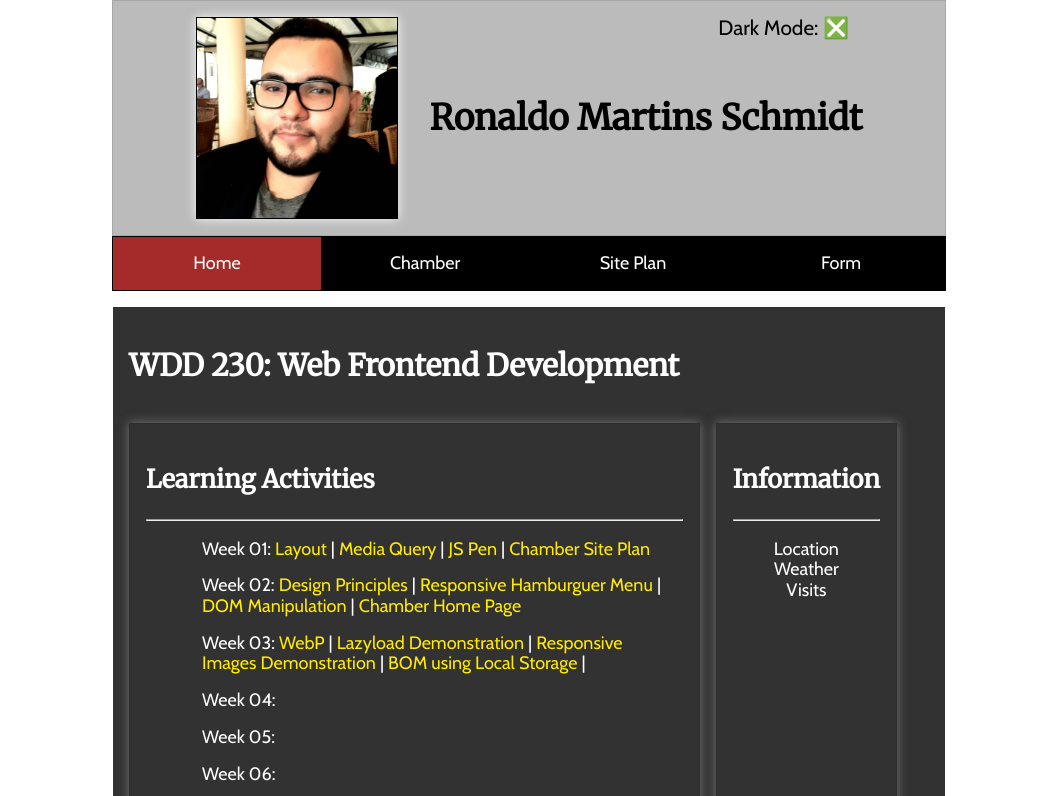
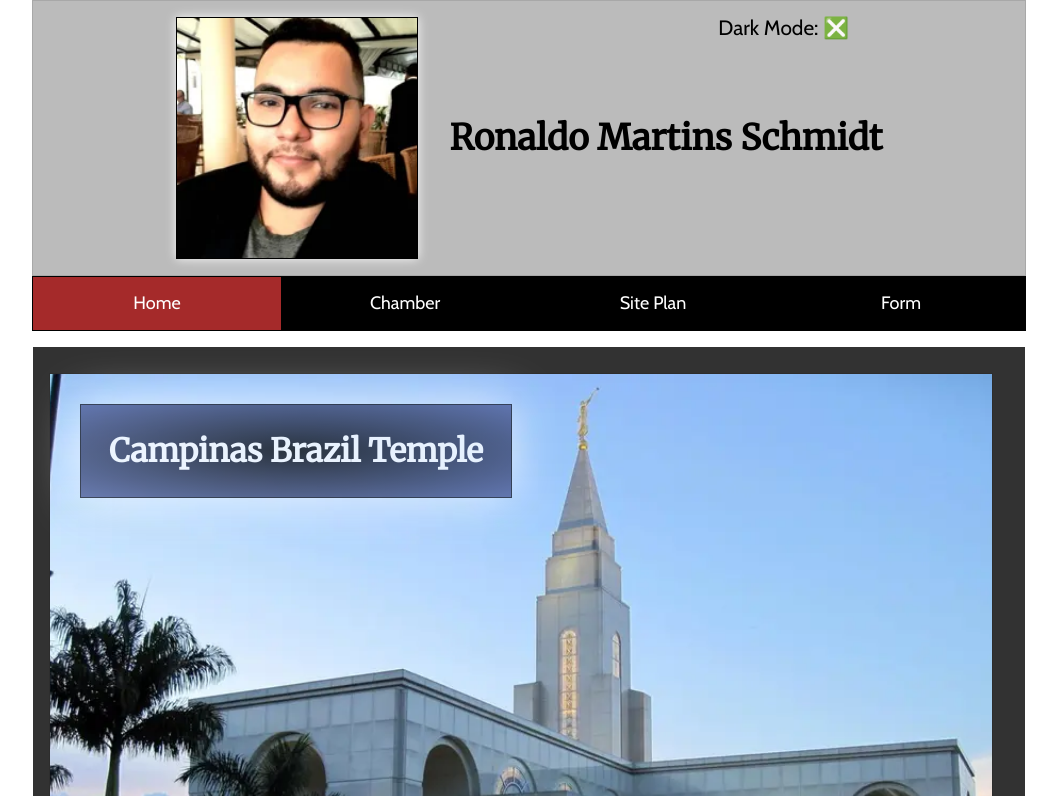
Before and after one commit to alwaid42/wdd230, a plain HTML site: page index.html in a window 1280 px wide. Both pictures are taken after a click on the element "Dark Mode: ☑️". Shown: the top 796 px of the page, without its empty margins (111-1168 px from the left). Drawn offline with nearby package versions, Linux system fonts and the light colour scheme.

Commit message:
home page wk 3

```diff
--- a/index.html
+++ b/index.html
@@ -11,7 +11,7 @@
     <link rel="icon" type="image/x-icon" href="images/favicon.ico">
     <meta property="og:title" content="Ronaldo Martins Schmidt - WDD 230 - Web Frontend Development">
     <meta property="og:type" content="website">
-    <meta property="og:image" content="https://alwaid42.github.io/wdd230/images/uberlandia.jpg">
+    <meta property="og:image" content="https://alwaid42.github.io/wdd230/images/uberlandia.webp">
     <meta property="og:url" content="https://alwaid42.github.io/wdd230/">
     <link rel="stylesheet" href="styles/normalize.css">
     <link rel="preconnect" href="https://fonts.googleapis.com">
@@ -23,7 +23,7 @@
 
 <body>
     <header>
-        <img src="images/profile.jpg" alt="Ronaldo Schmidt profile picture">
+        <img src="images/profile.webp" width="200" height="200" alt="Ronaldo Schmidt profile picture">
         <h1>Ronaldo Martins Schmidt</h1>
         <div id="mode">
             Dark Mode: ☑️
@@ -41,6 +41,15 @@
     </nav>
 
     <main>
+        <div class="hero">
+            <picture>
+                <source srcset="images/hero-small.webp" media="(max-width: 400px)">
+                <img src="images/hero-medium.webp" alt="Campinas Brazil Temple" width="960" height="640">
+            </picture>
+            <div class="herolabel">
+                <p>Campinas Brazil Temple</p>
+            </div>
+        </div>
         <h2 id="main-title">WDD 230: Web Frontend Development</h2>
         <section class="card" id="activities">
             <div>
@@ -76,12 +85,20 @@
             <h3>Information</h3>
             <hr>
             <p>
-                <span id="location">Location</span>
-                <br><span id="weather">Weather</span>
-                <br><span id="page-visits">Visits</span>
+                <span class="location">Location</span>
+                <br><span class="weather">Weather</span>
+                <br>Visit Count: <span class="page-visits"></span>
             </p>
         </section>
     </main>
+
+    <div class="google-map">
+        <iframe
+            src="https://www.google.com/maps/embed?pb=!1m18!1m12!1m3!1d241549.58116469812!2d-48.42837695303379!3d-18.92199903552929!2m3!1f0!2f0!3f0!3m2!1i1024!2i768!4f13.1!3m3!1m2!1s0x94a4450c10bbbaef%3A0xae370c93616d5c9c!2zVWJlcmzDom5kaWEsIE1H!5e0!3m2!1spt-BR!2sbr!4v1695128366290!5m2!1spt-BR!2sbr"
+            width="600" height="450" style="border:0;" allowfullscreen="" loading="lazy"
+            referrerpolicy="no-referrer-when-downgrade">
+        </iframe>
+    </div>
 
     <footer>
         <p>&copy; <span id="current-year"></span> | Ronaldo Martins Schmidt | Brazil</p>
--- a/scripts/base.js
+++ b/scripts/base.js
@@ -19,11 +19,13 @@ hamButton.addEventListener('click', () => {
 const modeButton = document.querySelector("#mode");
 const main = document.querySelector("main");
 const link = document.querySelectorAll("section a");
+const herolabel = document.querySelector(".herolabel")
 
 modeButton.addEventListener("click", () => {
     if (modeButton.textContent.includes("☑️")) {
         main.style.background = "#323232";
         main.style.color = "#fff";
+        herolabel.style.background = "radial-gradient(#000, #4D5B97)";
         link.forEach((linkN) => {
             linkN.style.color = "#FFEA00";
         });
@@ -31,9 +33,26 @@ modeButton.addEventListener("click", () => {
     } else {
         main.style.background = "#fff";
         main.style.color = "#000";
+        herolabel.style.background = "radial-gradient(#fff, #4D5B97)";
         link.forEach((linkN) => {
             linkN.style.color = "#00e";
         });
         modeButton.textContent = "Dark Mode: ☑️";
     }
 });
+
+//page visits
+const visitDisplay = document.querySelector(".page-visits");
+
+const numVisits = Number(window.localStorage.getItem("numVisits-ls")) || 0;
+
+if (numVisits !== 0) {
+    visitDisplay.textContent = numVisits;
+}
+else {
+    visitDisplay.textContent = `1`;
+}
+
+numVisits++
+
+localStorage.setItem("numVisits-ls", numVisits);
--- a/styles/base.css
+++ b/styles/base.css
@@ -19,7 +19,7 @@ h3 {
 }
 
 header {
-    max-width: 800px;
+    max-width: 960px;
     margin: 0 auto;
     background-color: #bbb;
     display: flex;
@@ -33,14 +33,15 @@ header img {
     margin-right: 2rem;
     border: 1px solid #000;
     box-shadow: 0 0 10px rgba(255, 255, 255, 0.9);
-    width: 25%;
+    width: 30%;
+    height: auto;
 }
 
 /* phone or baseline views **************************/
 nav {
     background-color: black;
     margin: 0 auto;
-    max-width: 832px;
+    max-width: 992px;
     border: 1px solid rgba(0, 0, 0, 0.1);
     background-color: #000;
     color: #fff;
@@ -104,7 +105,7 @@ nav {
 }
 
 main {
-    max-width: 800px;
+    max-width: 960px;
     margin: 0 auto;
     display: grid;
     margin-top: 1rem;
@@ -112,6 +113,38 @@ main {
     grid-template-columns: 1fr;
     grid-gap: 1rem;
 
+}
+
+.hero {
+    margin: 10px auto;
+    position: relative;
+    border: 1px solid rgba(0, 0, 0, .1);
+    height: 500px;
+}
+
+.hero img {
+    width: 100%;
+    height: 100%;
+    object-fit: cover;
+}
+
+.herolabel {
+    position: absolute;
+    top: 30px;
+    left: 30px;
+    background: radial-gradient(#fff, #4D5B97);
+    border: 1px solid rgba(0, 0, 0, .75);
+    padding: 1.5rem;
+    box-shadow: 0 0 3rem #fff;
+    opacity: 0.75;
+}
+
+.herolabel p {
+    margin: 0;
+    padding: .25rem;
+    font-weight: 700;
+    font-size: 2rem;
+    font-family: 'Merriweather', serif;
 }
 
 #mode {
@@ -151,8 +184,26 @@ section a:visited {
     text-align: center;
 }
 
+.google-map {
+    max-width: 960px;
+    display: block;
+    margin: 0 auto;
+    padding-bottom: 50%;
+    position: relative;
+    border: 1px solid rgba(0, 0, 0, 0.1);
+    box-shadow: 0 0 10px #777;
+}
+
+.google-map iframe {
+    height: 100%;
+    width: 100%;
+    left: 0;
+    top: 0;
+    position: absolute;
+}
+
 footer {
-    max-width: 800px;
+    max-width: 960px;
     margin: 0 auto;
     background-color: #bbb;
     text-align: center;
--- a/styles/larger.css
+++ b/styles/larger.css
@@ -1,4 +1,9 @@
 @media screen and (min-width: 500px) {
+    header img {
+        width: 25%;
+        height: auto;
+    }
+
     #menu {
         display: none;
         /* hide hamburger button */
@@ -21,23 +26,29 @@
         display: grid;
     }
 
+    .hero {
+        height: 640px;
+        grid-row: 1/2;
+        grid-column: 1/4;
+    }
+
     #main-title {
-        grid-row-start: 1;
-        grid-row-end: 2;
+        grid-row-start: 2;
+        grid-row-end: 3;
         grid-column-start: 1;
         grid-column-end: 5;
     }
 
     #activities {
-        grid-row-start: 2;
-        grid-row-end: 3;
+        grid-row-start: 3;
+        grid-row-end: 4;
         grid-column-start: 1;
         grid-column-end: 2;
     }
 
     #information {
-        grid-row-start: 2;
-        grid-row-end: 3;
+        grid-row-start: 3;
+        grid-row-end: 4;
         grid-column-start: 2;
         grid-column-end: 3;
     }
```
Also changed, not shown: images/hero-medium.webp (added), images/hero-small.webp (added), images/profile.jpg (deleted), images/profile.webp (added), images/uberlandia.jpg (deleted), images/uberlandia.webp (added).
